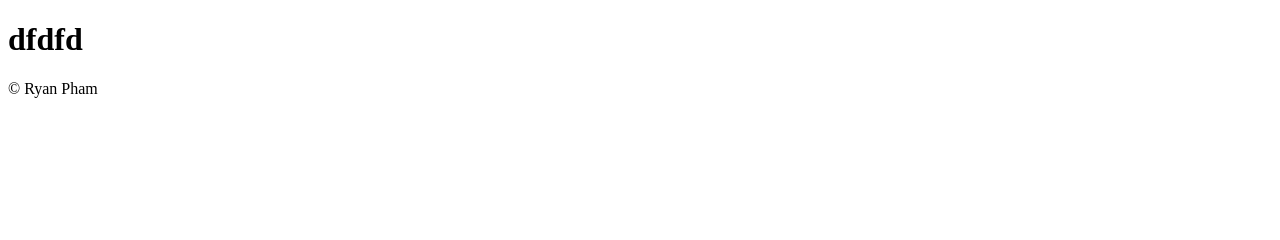
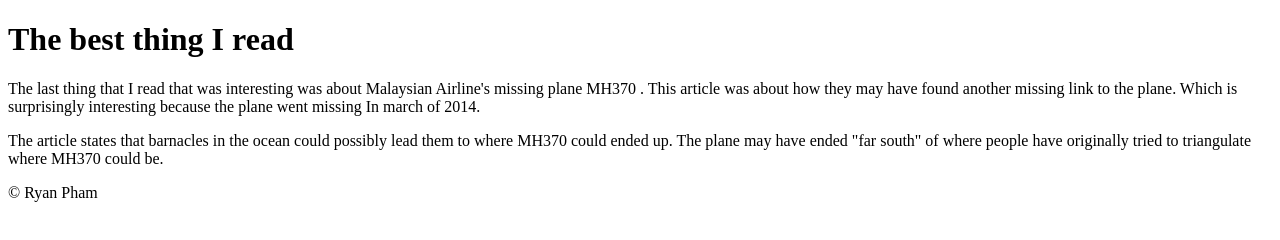
Before and after one commit to Rphamily/UX220-Lab-2, a plain HTML site: page index.html in a window 1280 px wide. Drawn offline with Linux system fonts and the light colour scheme.

Commit message:
index updated

```diff
--- a/index.html
+++ b/index.html
@@ -4,14 +4,20 @@
         <title>What I read</title>
     </head>
     <body>
-        <Header>
-
-        </Header>
-        <h1>
-            dfdfd
-        </h1>
+        <header>
+            <h1>
+                The best thing I read
+            </h1>
+        </header>
         <main>
-
+            <p>
+            The last thing that I read that was interesting was about Malaysian Airline's missing plane MH370 .
+            This article was about how they may have found another missing link to the plane. Which is surprisingly interesting because the plane went missing In march of 2014.
+            </p>
+            <p>
+            The article states that barnacles in the ocean could possibly lead them to where MH370 could ended up. The plane may have ended "far south" of where people have originally tried to triangulate
+            where MH370 could be.
+            </p>
         </main>
         <footer>
             &copy; Ryan Pham
```
Also changed, not shown: hello.html (added, +1 -0 lines).
